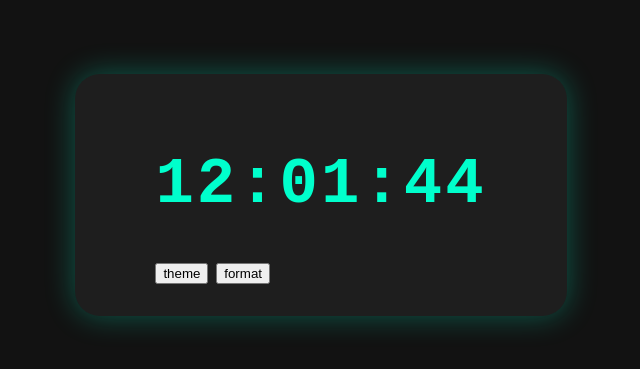
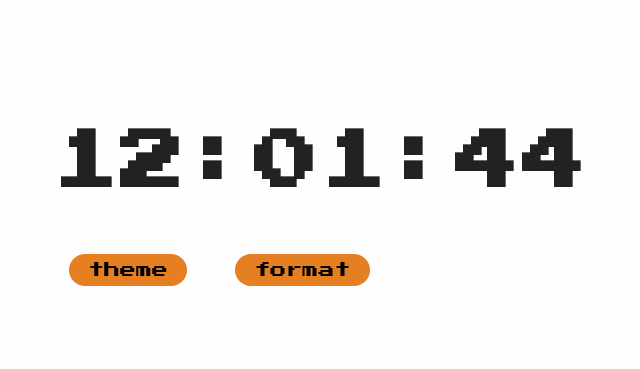
Before and after one commit to aminfarzanepey/pixel-clock, a plain HTML site: page index.html in a window 1280 px wide. Shown: the part 205-574 px from the top of the page, without its empty margins (319-959 px from the left). Drawn offline with Linux system fonts and the light colour scheme.

Commit message:
add pixel font and add theme and format future

```diff
--- a/index.html
+++ b/index.html
@@ -1,21 +1,28 @@
 <!DOCTYPE html>
 <html lang="en">
+
 <head>
     <meta charset="UTF-8">
     <meta name="viewport" content="width=device-width, initial-scale=1.0">
     <title>digital clock</title>
+    <!-- font -->
+    <link href="https://fonts.googleapis.com/css2?family=Press+Start+2P&display=swap" rel="stylesheet">
+
+    <!-- style -->
     <link rel="stylesheet" href="./style.css">
 </head>
+
 <body>
     <div class="clock-container">
         <h1 id="clock">--:--:--</h1>
 
         <div class="btn-container">
-        <button class="btn" id="theme-btn">theme</button>
-        <button class="btn" id="format-btn">format</button>
+            <button class="btn" id="theme-btn">theme</button>
+            <button class="btn" id="format-btn">format</button>
         </div>
     </div>
 
     <script src="./script.js"></script>
 </body>
+
 </html>
--- a/script.js
+++ b/script.js
@@ -1,3 +1,7 @@
+const formatBtn = document.getElementById("format-btn");
+const themeBtn = document.getElementById("theme-btn");
+let is24Hour = true;
+
 function updateClock() {
     const now = new Date();
 
@@ -5,14 +9,28 @@ function updateClock() {
     let minutes = now.getMinutes();
     let seconds = now.getSeconds();
 
-    hours = hours < 10 ? "0" + hours : hours;
-    minutes = minutes < 10 ? "0" + minutes : minutes;
-    seconds = seconds < 10 ? "0" + seconds : seconds;
+    if(!is24Hour){
+        hours = hours % 12 || 12;
+    }
 
-    const timeString = `${hours}:${minutes}:${seconds}`;
-    document.getElementById("clock").textContent = timeString;
+
+    const formatted = `${pad(hours)}:${pad(minutes)}:${pad(seconds)}`;
+    document.getElementById("clock").textContent = formatted;
+}
+
+function pad(num) {
+    return num.toString().padStart(2, '0');
 }
 
 setInterval(updateClock,1000);
 
 updateClock();
+
+formatBtn.addEventListener("click", ()=>{
+    is24Hour = !is24Hour;
+    updateClock();
+})
+
+themeBtn.addEventListener("click", () => {
+    document.body.classList.toggle("dark");
+})
--- a/style.css
+++ b/style.css
@@ -1,22 +1,34 @@
 body {
     margin: 0;
-    font-family: monospace;
+    font-family: "Press Start 2P";
     display: flex;
     justify-content: center;
     align-items: center;
     height: 100vh;
-    background: #121212;
-    color: #00ffcc;
+    background: #fefefe;
+    color: #222;
+    transition: 0.3s;
 }
 
-.clock-container {
-    background: #1e1e1e;
-    padding: 2rem 5rem;
-    border-radius: 25px;
-    box-shadow: 0 0 30px rgba(0,255,204,0.3);
+body.dark{
+    background-color: #111;
+    color: #eee;
 }
+
 
 #clock{
     font-size: 4rem;
     letter-spacing: 3px;
 }
+
+.btn{
+    border: none;
+    outline: none;
+    border-radius: 25px;
+    font-family: inherit;
+    background-color: #e67e22;
+    margin: 1rem;
+    padding: 0.5rem 1.2rem;
+    font-size: 1rem;
+    cursor: pointer;
+}
```
